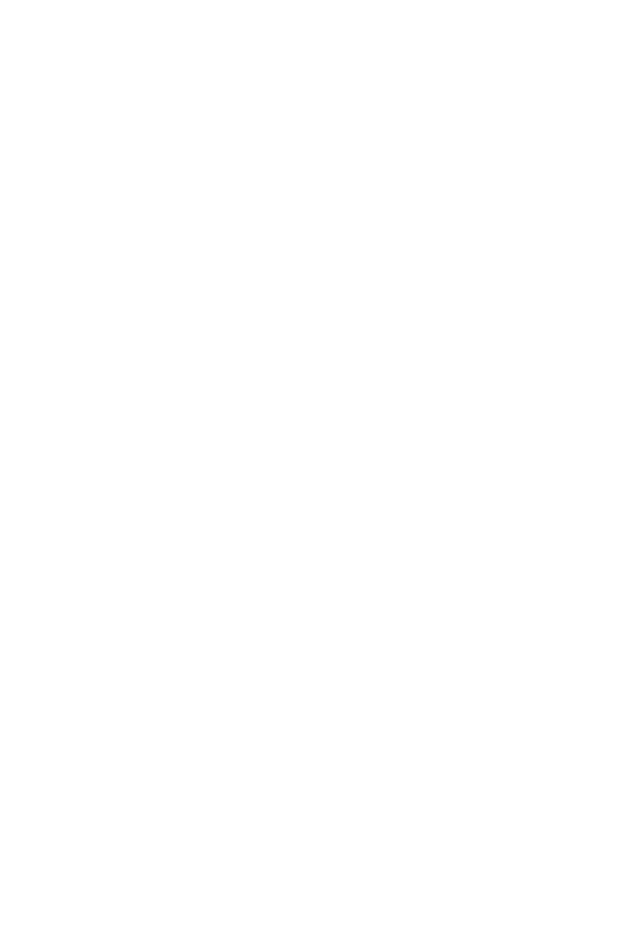
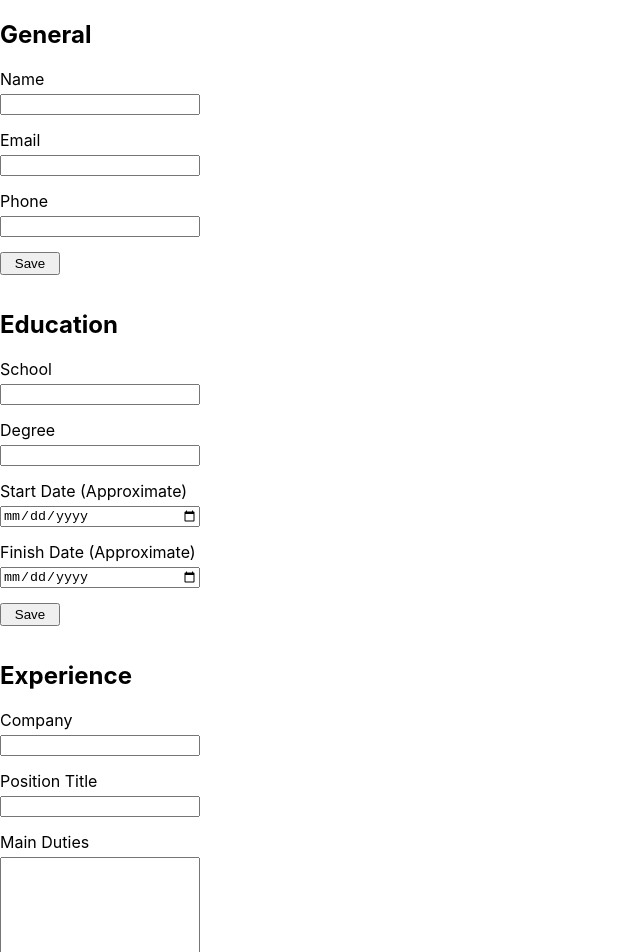
Before and after one commit to cmmartine/cv-project, a React (Create React App) app: page / in a window 1280 px wide. Shown: the top 952 px of the page, without its empty margins (0-640 px from the left). Before the commit the page ends 800 px from the top, so only its background shows below. Built offline with nearby package versions, Linux system fonts and the light colour scheme.

Commit message:
Added js/html for forms and some styling

```diff
--- a/src/App.js
+++ b/src/App.js
@@ -1,10 +1,22 @@
+import React, { Component } from 'react';
+import GeneralInfo from './components/GeneralInfo';
+import ExperienceInfo from './components/ExperienceInfo';
+import EducationInfo from './components/EducationInfo';
 
-function App() {
-  return (
-    <div>
+class App extends Component {
+  constructor() {
+    super();
+  }
 
-    </div>
-  );
+  render() {
+    return (
+      <div>
+        <GeneralInfo />
+        <EducationInfo />
+        <ExperienceInfo />
+      </div>
+    );
+  }
 }
 
 export default App;
--- /dev/null
+++ b/src/components/EducationInfo.js
@@ -0,0 +1,32 @@
+import React, { Component } from 'react';
+
+class EducationInfo extends Component {
+  constructor(props) {
+    super(props);
+  }
+
+  render() {
+    return (
+      <div>
+        <h2 class="form-section-header">Education</h2>
+        <form>
+          <label htmlFor="school">School</label>
+          <input type="text" id="school"/>
+
+          <label htmlFor="degree">Degree</label>
+          <input type="text" id="degree"/>
+
+          <label htmlFor="school-start-date">Start Date (Approximate)</label>
+          <input type="date" id="school-start-date"/>
+
+          <label htmlFor="school-finish-date">Finish Date (Approximate)</label>
+          <input type="date" id="school-finish-date"/>
+
+          <input type="submit" class="form-submit" value="Save"/>
+        </form>
+      </div>
+    )
+  }
+}
+
+export default EducationInfo;
--- /dev/null
+++ b/src/components/ExperienceInfo.js
@@ -0,0 +1,35 @@
+import React, { Component } from 'react';
+
+class ExperienceInfo extends Component {
+  constructor(props) {
+    super(props);
+  }
+
+  render() {
+    return (
+      <div>
+        <h2 class="form-section-header">Experience</h2>
+        <form>
+          <label htmlFor="company">Company</label>
+          <input type="text" id="company"/>
+
+          <label htmlFor="position">Position Title</label>
+          <input type="text" id="position"/>
+
+          <label htmlFor="job-duties">Main Duties</label>
+          <textarea rows="10" id="job-duties"/>
+
+          <label htmlFor="job-start-date">Start Date (Approximate)</label>
+          <input type="date" id="job-start-date"/>
+
+          <label htmlFor="job-finish-date">Finish Date (Approximate)</label>
+          <input type="date" id="job-finish-date"/>
+
+          <input type="submit" class="form-submit" value="Save"/>
+        </form>
+      </div>
+    )
+  }
+}
+
+export default ExperienceInfo;
--- /dev/null
+++ b/src/components/GeneralInfo.js
@@ -0,0 +1,30 @@
+import React, { Component } from 'react';
+import '../styles/forms.css'
+
+class GeneralInfo extends Component {
+  constructor(props) {
+    super(props);
+  }
+
+  render() {
+    return (
+      <div>
+        <h2 class="form-section-header">General</h2>
+        <form>
+          <label htmlFor="name">Name</label>
+          <input type="text" id="name"/>
+
+          <label htmlFor="email">Email</label>
+          <input type="email" id="email"/>
+
+          <label htmlFor="phone">Phone</label>
+          <input type="tel" id="phone"/>
+
+          <input type="submit" class="form-submit" value="Save"/>
+        </form>
+      </div>
+    )
+  }
+}
+
+export default GeneralInfo;
--- /dev/null
+++ b/src/styles/forms.css
@@ -0,0 +1,18 @@
+form {
+  display: flex;
+  flex-direction: column;
+  width: 200px;
+}
+
+label {
+  margin-bottom: 5px;
+}
+
+input, textarea {
+  margin-bottom: 15px;
+}
+
+.form-submit {
+  width: 60px;
+  padding: 2px 10px;
+}
```
